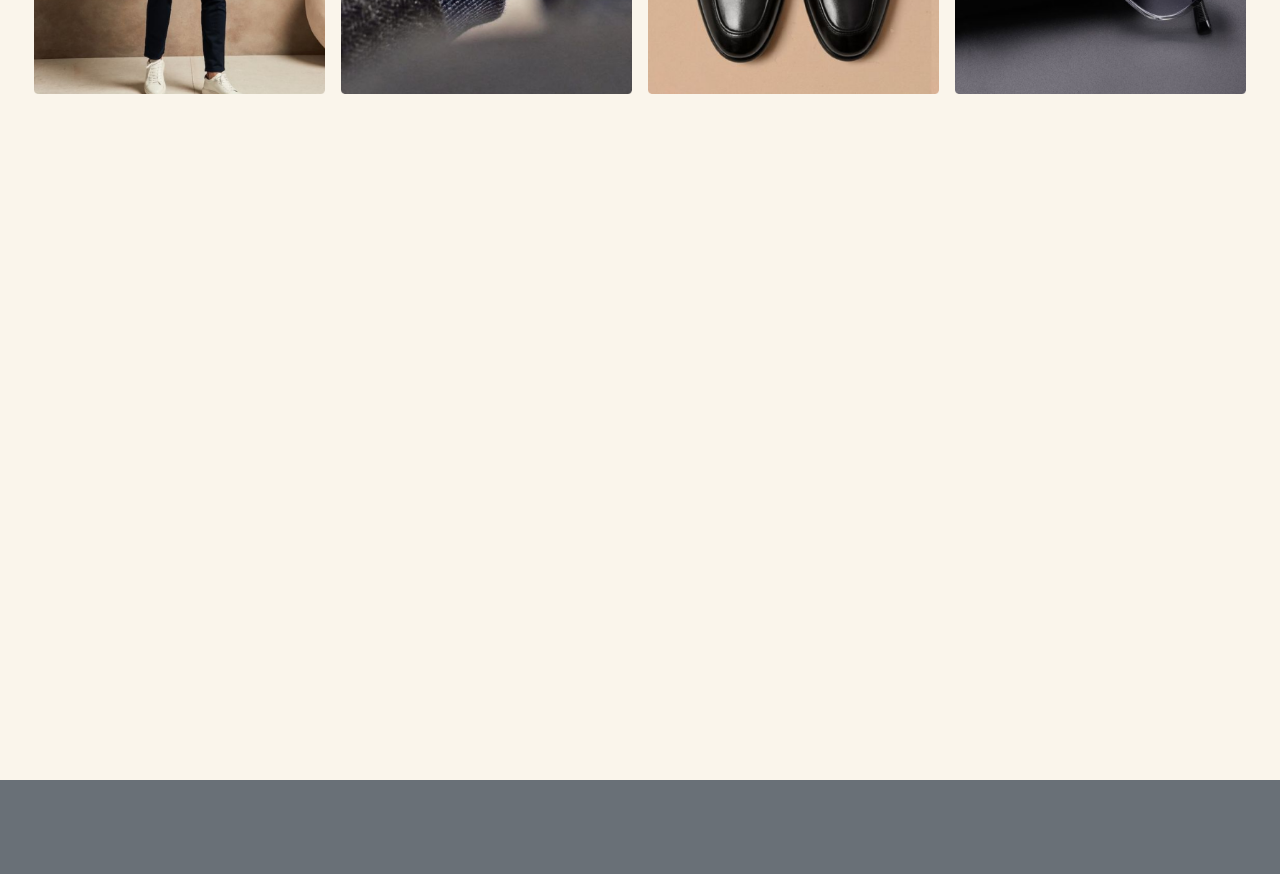
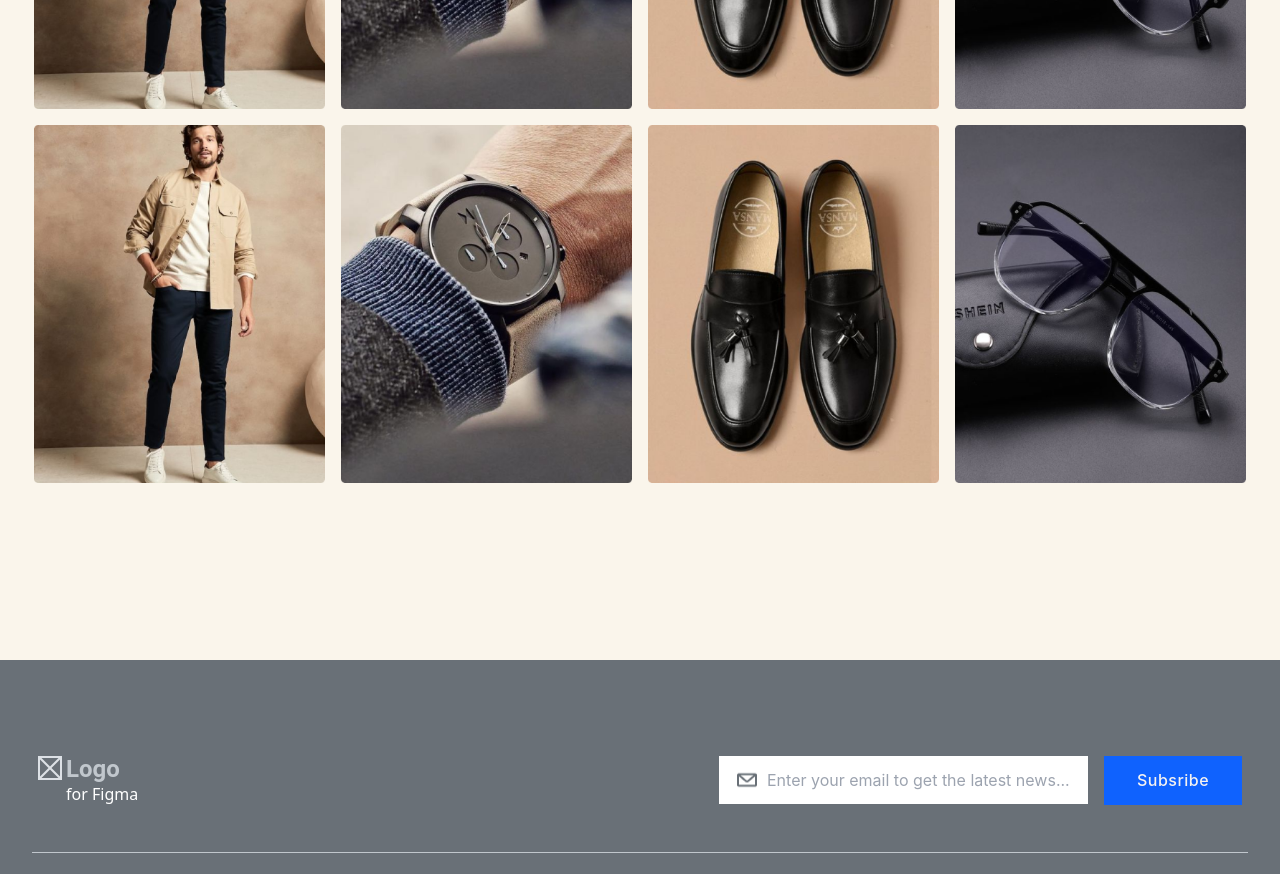
Before and after one commit to trytocode123/fashion-clothes, a React (Create React App) app: page / in a window 1280 px wide. Shown: the part 2120-2994 px from the top of the page. Built offline with nearby package versions, Linux system fonts and the light colour scheme.

Commit message:
fashion-clothes

```diff
--- a/src/layouts/DefaultLayout/DefaultLayout.js
+++ b/src/layouts/DefaultLayout/DefaultLayout.js
@@ -10,10 +10,10 @@ function DefaultLayout({ children }) {
     return (
         <div className={cx('wrapper')}>
             <Header />
-            <div className={cx('body')}>
-                <div className={cx('container')}>{children}</div>
-                <Footer />
-            </div>
+
+            <div className={cx('container')}>{children}</div>
+
+            <Footer />
         </div>
     );
 }
--- a/src/layouts/DefaultLayout/DefaultLayout.module.scss
+++ b/src/layouts/DefaultLayout/DefaultLayout.module.scss
@@ -21,22 +21,14 @@
     justify-content: center;
     max-width: 100%;
     overflow: hidden;
-    min-height: 3500px;
     align-items: center;
     gap: 30px;
     background: var(--secondary-50, #faf5eb);
     margin-bottom: -24px;
 }
 
-.body {
-    display: flex;
-    flex-direction: column;
-    width: 100%;
-    min-height: 3000px;
-}
-
 .container {
     padding: 0 34px;
     width: 100%;
-    min-height: 3300px;
+    min-height: 3350px;
 }
--- a/src/pages/Cart/Cart.js
+++ b/src/pages/Cart/Cart.js
@@ -48,7 +48,7 @@ function Cart() {
 
     const results = ['$300', '$1', '-$15', '-$3', '$283'];
     return (
-        <div className={cx('lg:flex lg:flex-col')}>
+        <div className={cx('lg:flex lg:flex-col lg:mt-[100px]')}>
             <h2
                 className={cx(
                     'lg:border-b-[#000] lg:border-solid lg:border-b-[1px] lg:font-[inter] lg:text-[60px] lg:font-[700] lg:normal lg:leading-[120%] lg:text-[#5F4C49] lg:outline-none lg:pb-[30px] lg:mb-[30px]',
--- a/src/pages/Details/Details.js
+++ b/src/pages/Details/Details.js
@@ -391,7 +391,7 @@ function Details() {
                 </div>
             </div>
 
-            <div className={cx('lg:flex lg:flex-col lg:h-[1670px]')}>
+            <div className={cx('lg:flex lg:flex-col lg:min-h-[1070px]')}>
                 <div
                     className={cx(
                         'lg:flex lg:items-center lg:border-[#E5E0DC] lg:border-b-[5px] lg:h-[80px]  lg:text-[#AB8A37] lg:pb-[30px] lg:mb-[53px]',
--- a/src/pages/Details/Details.module.scss
+++ b/src/pages/Details/Details.module.scss
@@ -1,6 +1,7 @@
 .wrapper {
     display: flex;
     flex-direction: column;
+    margin-top: 100px;
     width: 100%;
 
     background-color: #faf5eb;
--- a/src/pages/Home/Home.js
+++ b/src/pages/Home/Home.js
@@ -60,10 +60,40 @@ function Home() {
                                 <img src={images.Rectangle1396} alt="img" />
 
                                 <img src={images.Rectangle1397} alt="img" />
+                                <img alt="img" src={images.Rectangle1394} />
+
+                                <img src={images.Rectangle1395} alt="img" />
+
+                                <img src={images.Rectangle1396} alt="img" />
+
+                                <img src={images.Rectangle1397} alt="img" />
                             </div>
                         )}
                         {activeBtn === 1 && (
                             <div className={cx('lg:grid  lg:grid-cols-4 lg:gap-4')}>
+                                <img
+                                    className={cx('lg:h-[351px] lg:w-[285px] lg:rounded-[6px]')}
+                                    alt="img"
+                                    src={images.Rectangle1395}
+                                />
+
+                                <img
+                                    className={cx('lg:h-[351px] lg:w-[285px] lg:rounded-[6px]')}
+                                    src={images.watch}
+                                    alt="img"
+                                />
+
+                                <img
+                                    className={cx('lg:h-[351px] lg:w-[285px] lg:rounded-[6px]')}
+                                    src={images.watch2}
+                                    alt="img"
+                                />
+
+                                <img
+                                    className={cx('lg:h-[351px] lg:w-[285px] lg:rounded-[6px]')}
+                                    src={images.watch3}
+                                    alt="img"
+                                />
                                 <img
                                     className={cx('lg:h-[351px] lg:w-[285px] lg:rounded-[6px]')}
                                     alt="img"
@@ -114,6 +144,29 @@ function Home() {
                                     src={images.shoes_vintage3}
                                     alt="img"
                                 />
+                                <img
+                                    className={cx('lg:h-[351px] lg:w-[285px] lg:rounded-[6px]')}
+                                    alt="img"
+                                    src={images.Rectangle1396}
+                                />
+
+                                <img
+                                    className={cx('lg:h-[351px] lg:w-[285px] lg:rounded-[6px]')}
+                                    src={images.shoes_vintage}
+                                    alt="img"
+                                />
+
+                                <img
+                                    className={cx('lg:h-[351px] lg:w-[285px] lg:rounded-[6px]')}
+                                    src={images.shoes_vintage2}
+                                    alt="img"
+                                />
+
+                                <img
+                                    className={cx('lg:h-[351px] lg:w-[285px] lg:rounded-[6px]')}
+                                    src={images.shoes_vintage3}
+                                    alt="img"
+                                />
                             </div>
                         )}
                     </div>
--- a/src/pages/Home/Home.module.scss
+++ b/src/pages/Home/Home.module.scss
@@ -4,6 +4,7 @@
     align-items: center;
     gap: 60px;
     width: 100%;
+    margin-top: 100px;
 }
 
 .wrapper__body {
--- a/src/pages/Product/Product.module.scss
+++ b/src/pages/Product/Product.module.scss
@@ -4,6 +4,7 @@
     max-width: 100%;
     height: 2090px;
     gap: 40px;
+    margin-top: 100px;
 }
 
 .notify-product {
```
